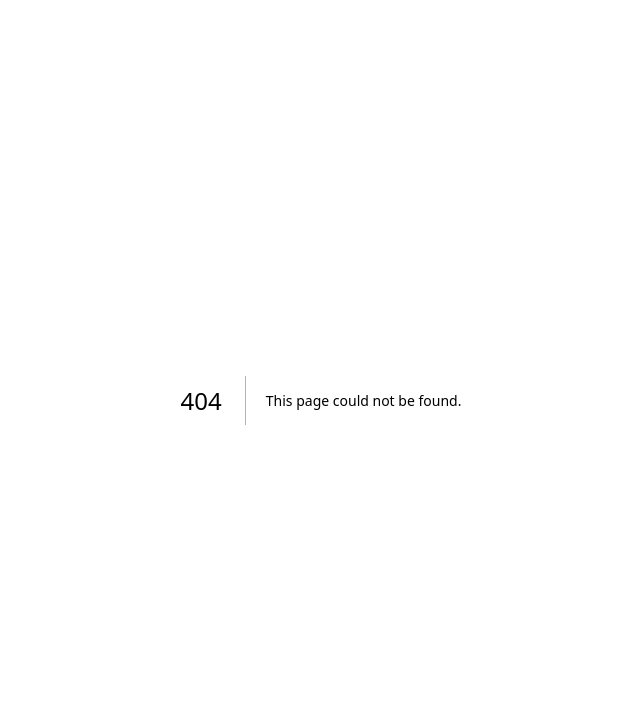
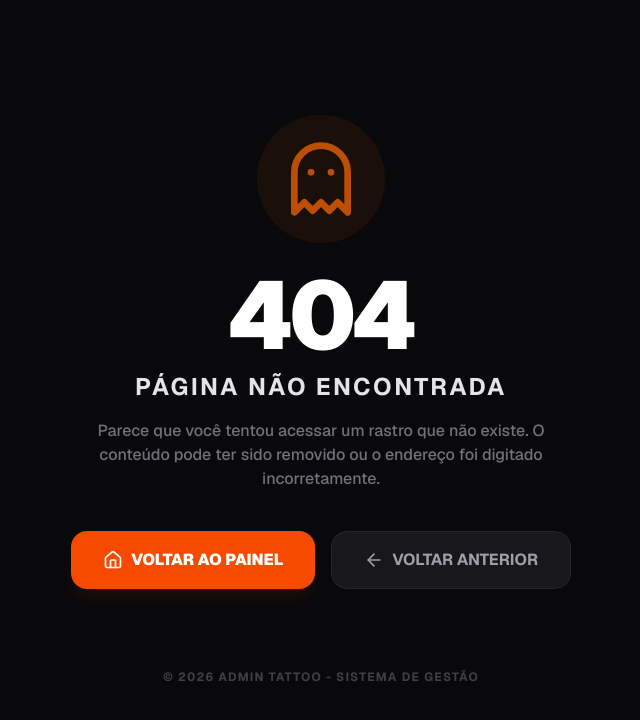
Before and after one commit to cauetmatos/tattoo-saas, a Next.js app: page /not-found.tsx in a window 1280 px wide. Before the commit this address had no page. Shown: the top 720 px of the page, without its empty margins (319-959 px from the left). Built offline with nearby package versions, Linux system fonts and the light colour scheme.

Commit message:
page not found

```diff
--- a/app/admin/layout.tsx
+++ b/app/admin/layout.tsx
@@ -1,11 +1,27 @@
-// app/admin/layout.tsx
+"use client" // Necessário para hooks e eventos de clique
+
+import { supabase } from '@/lib/supabase'
+import { useRouter } from 'next/navigation'
 import Link from 'next/link'
 import { LayoutDashboard, Calendar, Scissors, LogOut } from 'lucide-react'
 
 export default function AdminLayout({ children }: { children: React.ReactNode }) {
+  const router = useRouter()
+
+  // Função para deslogar e redirecionar
+  const handleSignOut = async () => {
+    const { error } = await supabase.auth.signOut()
+
+    if (error) {
+      console.error('Erro ao sair:', error.message)
+    } else {
+      // Redireciona para a página principal (home)
+      router.push('/')
+    }
+  }
+
   return (
     <div className="flex min-h-screen bg-zinc-950 text-white font-sans">
-      {/* Sidebar Fixa e Proporcional */}
       <aside className="w-64 bg-zinc-900 border-r border-zinc-800 flex flex-col fixed h-full z-10">
         <div className="p-8">
           <h2 className="text-orange-500 font-black text-2xl tracking-tighter uppercase">Admin Tattoo</h2>
@@ -13,26 +29,21 @@ export default function AdminLayout({ children }: { children: React.ReactNode })
         </div>
 
         <nav className="flex-1 px-4 space-y-2">
-          <Link href="/admin" className="flex items-center gap-3 p-3 rounded-xl hover:bg-zinc-800 transition-all text-zinc-400 hover:text-white group">
-            <LayoutDashboard size={20} className="group-hover:text-orange-500" /> Dashboard
-          </Link>
-          <Link href="/admin/agendamentos" className="flex items-center gap-3 p-3 rounded-xl hover:bg-zinc-800 transition-all text-zinc-400 hover:text-white group">
-            <Calendar size={20} className="group-hover:text-orange-500" /> Agendamentos
-          </Link>
-          <Link href="/admin/servicos" className="flex items-center gap-3 p-3 rounded-xl hover:bg-zinc-800 transition-all text-zinc-400 hover:text-white group">
-            <Scissors size={20} className="group-hover:text-orange-500" /> Meus Serviços
-          </Link>
+          {/* ... seus links de navegação (Dashboard, Agendamentos, etc) */}
         </nav>
 
+        {/* Botão Sair do Sistema atualizado */}
         <div className="p-6 border-t border-zinc-800">
-          <button className="flex items-center gap-3 p-3 text-red-500 hover:bg-red-500/10 w-full rounded-xl transition-all font-bold text-sm">
+          <button
+            onClick={handleSignOut}
+            className="flex items-center gap-3 p-3 text-red-500 hover:bg-red-500/10 w-full rounded-xl transition-all font-bold text-sm"
+          >
             <LogOut size={18} /> Sair do Sistema
           </button>
         </div>
       </aside>
 
-      {/* Conteúdo Principal com Margem para a Sidebar */}
-      <main className="flex-1 ml-64 p-10 bg-[radial-gradient(ellipse_at_top_right,_var(--tw-gradient-stops))] from-zinc-900 via-zinc-950 to-zinc-950">
+      <main className="flex-1 ml-64 p-10">
         <div className="max-w-6xl mx-auto">
           {children}
         </div>
--- /dev/null
+++ b/app/not-found.tsx/page.tsx
@@ -0,0 +1,49 @@
+"use client"
+
+import Link from 'next/link'
+import { Home, ArrowLeft, Ghost } from 'lucide-react'
+
+export default function NotFound() {
+  return (
+    <div className="min-h-screen bg-zinc-950 flex flex-col items-center justify-center p-6 text-center font-sans">
+      {/* Ícone Temático */}
+      <div className="mb-6 p-6 bg-orange-500/10 rounded-full text-orange-500 animate-pulse">
+        <Ghost size={80} />
+      </div>
+
+      <h1 className="text-8xl font-black text-white tracking-tighter mb-2">404</h1>
+
+      <h2 className="text-2xl font-bold text-zinc-200 mb-4 uppercase tracking-widest">
+        Página não encontrada
+      </h2>
+
+      <p className="text-zinc-500 max-w-md mb-10 font-medium">
+        Parece que você tentou acessar um rastro que não existe.
+        O conteúdo pode ter sido removido ou o endereço foi digitado incorretamente.
+      </p>
+
+      {/* Botões de Navegação */}
+      <div className="flex flex-col md:flex-row gap-4">
+        <Link
+          href="/admin"
+          className="flex items-center justify-center gap-2 bg-orange-600 hover:bg-orange-500 text-white font-black px-8 py-4 rounded-2xl transition-all shadow-lg shadow-orange-900/20"
+        >
+          <Home size={20} /> VOLTAR AO PAINEL
+        </Link>
+
+        <button
+          onClick={() => window.history.back()}
+          className="flex items-center justify-center gap-2 bg-zinc-900 hover:bg-zinc-800 text-zinc-400 hover:text-white font-bold px-8 py-4 rounded-2xl border border-zinc-800 transition-all"
+        >
+          <ArrowLeft size={20} /> VOLTAR ANTERIOR
+        </button>
+      </div>
+
+      <footer className="mt-20">
+        <p className="text-zinc-700 text-xs font-bold uppercase tracking-widest">
+          &copy; 2026 Admin Tattoo - Sistema de Gestão
+        </p>
+      </footer>
+    </div>
+  )
+}
```
